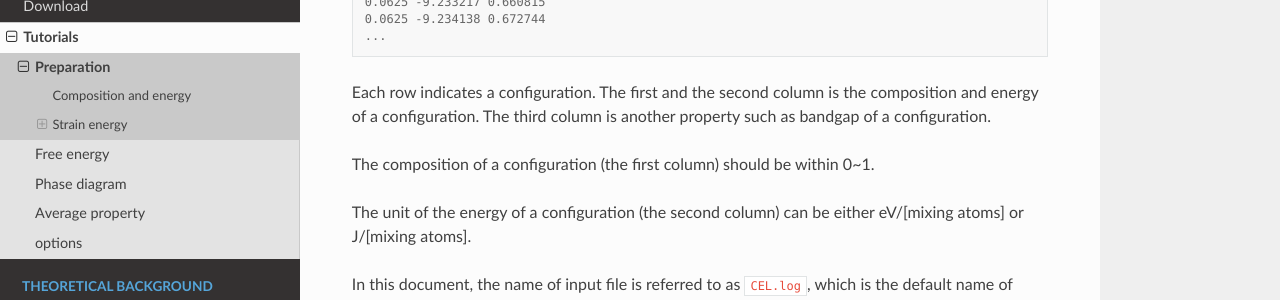
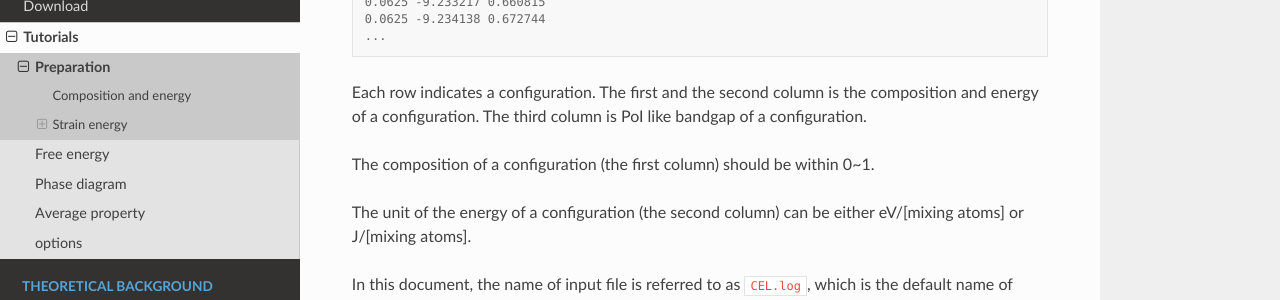
Before and after one commit to Han-Gyuseung/5PG, a Sphinx documentation site: the page built from docs/source/start/tutorial/preparation.rst, in a window 1280 px wide and 900 px high, scrolled down 645 px. Shown: the part 175-475 px from the top of the window. Built offline with Sphinx 7.4.7 and the Read the Docs theme 2.0.0, drawn with Linux system fonts in a browser that asks for light colours.

Commit message:
Update preparation.rst

```diff
--- a/docs/source/start/tutorial/preparation.rst
+++ b/docs/source/start/tutorial/preparation.rst
@@ -39,7 +39,7 @@ or many rows and three columns.
 
 Each row indicates a configuration.
 The first and the second column is the composition and energy of a configuration.
-The third column is another property such as bandgap of a configuration.
+The third column is PoI like bandgap of a configuration.
 
 The composition of a configuration (the first column) should be within 0~1.
 
```
